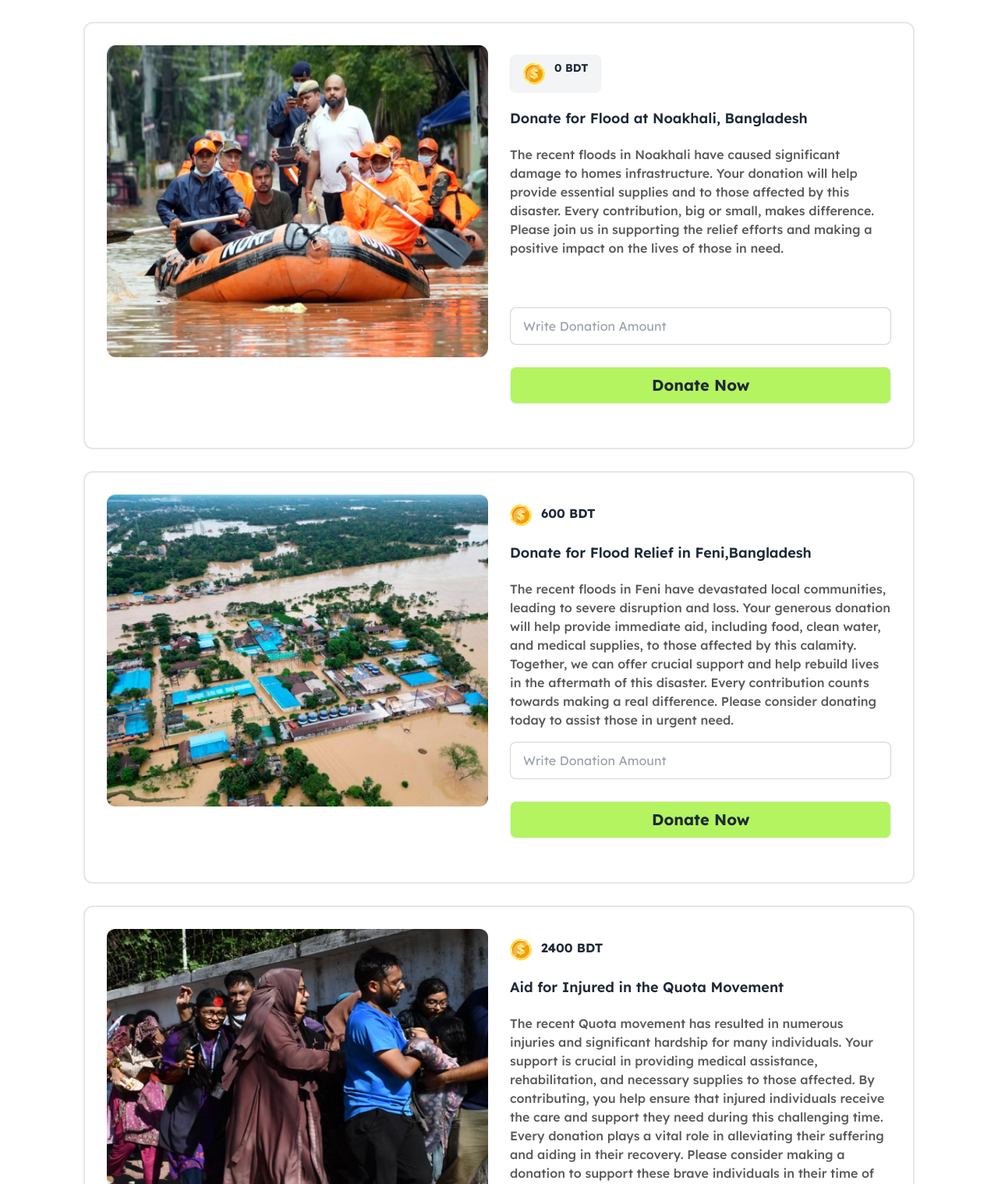
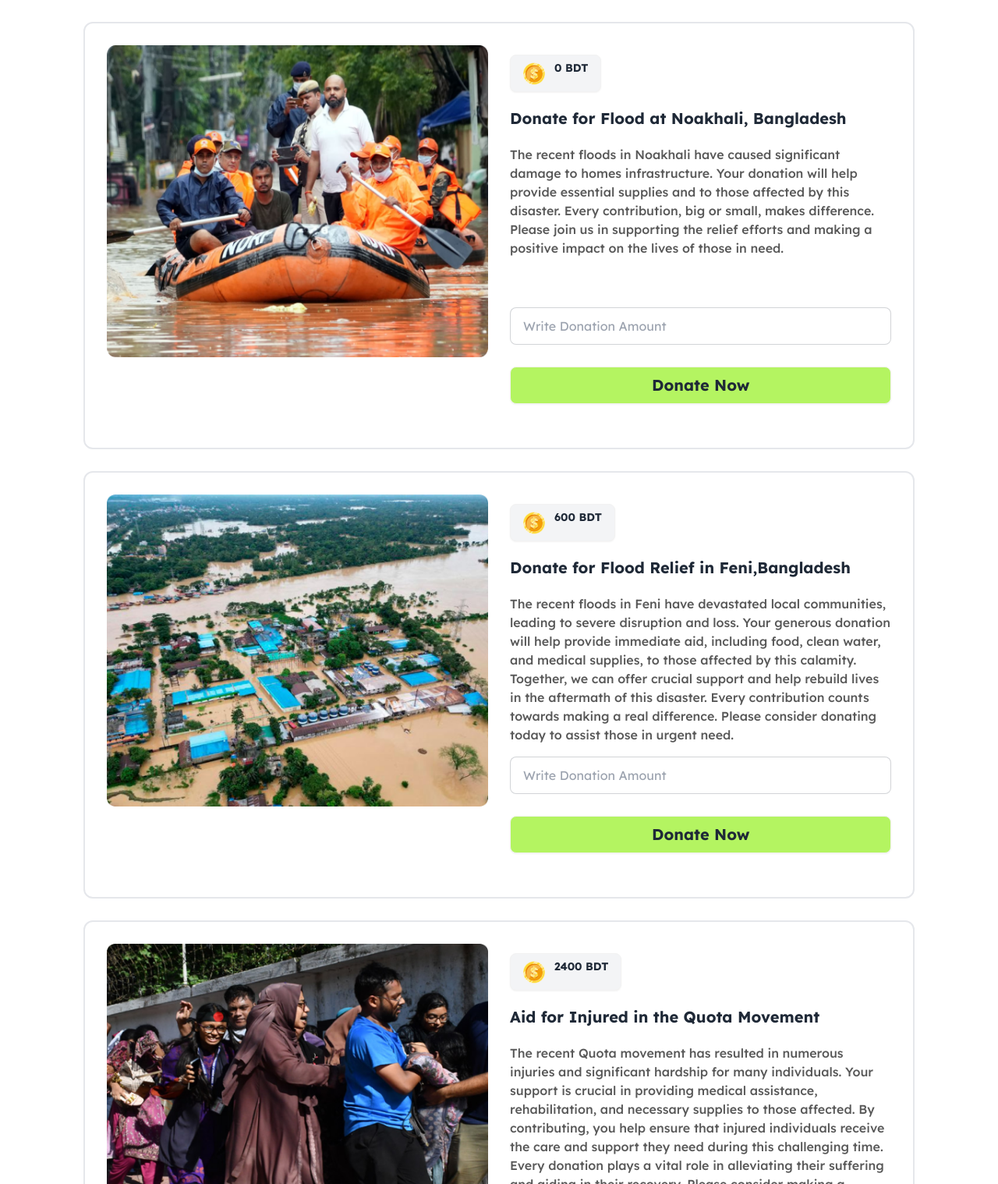
Before and after one commit to Mahir-H07/Dom-assignment-5, a plain HTML site: page index.html in a window 1280 px wide. Shown: the part 260-1778 px from the top of the page at 78% size. Drawn offline with nearby package versions, Linux system fonts and the light colour scheme.

Commit message:
button added

```diff
--- a/index.html
+++ b/index.html
@@ -74,7 +74,7 @@
 
                     </div>
 
-      <h1 class="font-semibold text-sm md:text-lg  my-5">Donate for Flood at Noakhali, Bangladesh</h1>
+      <h1 class="text-xl font-bold my-5">Donate for Flood at Noakhali, Bangladesh</h1>
 
 
             <p class="font-medium text-secondary my-4"> The recent floods in Noakhali have caused significant damage to homes  infrastructure. Your donation will help provide essential supplies and  to those affected by this disaster. Every contribution, big or small, makes  difference. Please join us in supporting the relief efforts and making a positive impact on the lives of those in need.</p>
@@ -95,9 +95,11 @@
 
              <div class="w-full">
 
+              <div class="btn bg-gray-100">
                 <p class="flex space-x-3  "><span><img src="./assets/coin.png" alt="" srcset=""></span> <span class="font-bold "><span id="feni-doante">600</span> BDT </span></p>
+              </div>
 
-                <h1 class="font-semibold text-sm md:text-lg  my-5">Donate for Flood Relief in Feni,Bangladesh</h1>
+                <h1 class="text-xl font-bold  my-5">Donate for Flood Relief in Feni,Bangladesh</h1>
 
              <p class="font-medium text-secondary  my-4"> The recent floods in Feni have devastated local
              communities, leading to severe disruption and loss. Your generous donation will help provide immediate aid, including food, clean water, and medical supplies, to those affected by this calamity. Together, we can offer crucial support and help rebuild lives in the aftermath of this disaster. Every contribution counts towards making a real difference. Please consider donating today to assist those in urgent need.</p>
@@ -114,9 +116,11 @@
              <div class="w-full"><img class="w-full lg:h-[400px]" src="./assets/quota-protest.png" alt="" srcset=""></div>
                 <div class="w-full">
 
-        <p class="flex space-x-3  "><span><img src="./assets/coin.png" alt="" srcset=""></span> <span class="font-bold "><span id="donate-quta">2400</span> BDT</span></p>
+        <div class="btn bg-gray-100">
+            <p class="flex space-x-3  "><span><img src="./assets/coin.png" alt="" srcset=""></span> <span class="font-bold "><span id="donate-quta">2400</span> BDT</span></p>
+        </div>
 
-         <h1 class="font-semibold text-sm md:text-lg  my-5">Aid for Injured in the Quota Movement</h1>
+         <h1 class="text-xl font-bold  my-5">Aid for Injured in the Quota Movement</h1>
 
        <p class="font-medium text-secondary  my-4"> The recent Quota movement has resulted in numerous injuries and significant hardship for many individuals. Your support is crucial in providing medical assistance, rehabilitation, and necessary supplies to those affected. By contributing, you help ensure that injured individuals receive the care and support they need during this challenging time. Every donation plays a vital role in alleviating their suffering and aiding in their recovery. Please consider making a donation to support these brave individuals in their time of need.</p>
                     <div class="">
```
